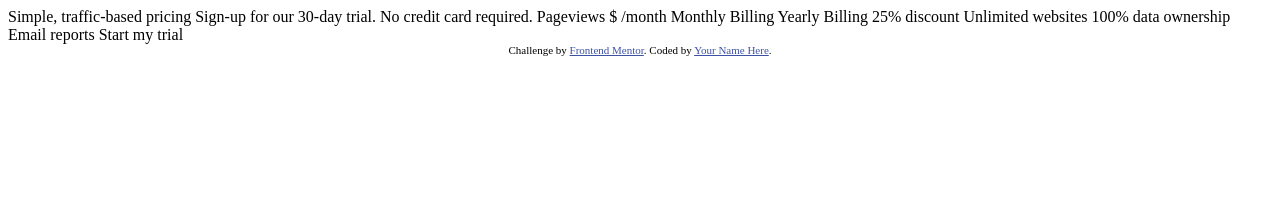
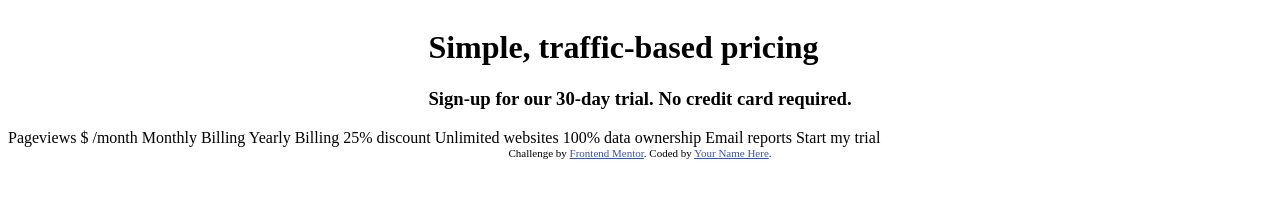
Before and after one commit to shoneriki/front-end, a plain HTML site: page interactive-pricing-component/index.html in a window 1280 px wide. Drawn offline with Linux system fonts and the light colour scheme.

Commit message:
text centered

```diff
--- a/interactive-pricing-component/index.html
+++ b/interactive-pricing-component/index.html
@@ -7,26 +7,27 @@
   <!-- displays site properly based on user's device -->
 
   <link rel="icon" type="image/png" sizes="32x32" href="./images/favicon-32x32.png">
+  <link rel="stylesheet" href="style.css">
 
   <title>Frontend Mentor | Interactive pricing component</title>
 
   <!-- Feel free to remove these styles or customise in your own stylesheet 👍 -->
-  <style>
-    .attribution {
-      font-size: 11px;
-      text-align: center;
-    }
 
-    .attribution a {
-      color: hsl(228, 45%, 44%);
-    }
-  </style>
 </head>
 
 <body>
+  <div class="page-wrap">
 
-  Simple, traffic-based pricing
-  Sign-up for our 30-day trial. No credit card required.
+    <div class="header-wrap">
+      <h1>Simple, traffic-based pricing</h1>
+      <h3>Sign-up for our 30-day trial. No credit card required.</h3>
+    </div>
+
+
+  </div>
+
+
+
 
   Pageviews
   $ /month
--- /dev/null
+++ b/interactive-pricing-component/style.css
@@ -0,0 +1,15 @@
+  .page-wrap {
+    display:flex;
+    justify-content: center;
+    margin: 0;
+    padding: 0;
+  }
+
+    .attribution {
+      font-size: 11px;
+      text-align: center;
+    }
+
+    .attribution a {
+      color: hsl(228, 45%, 44%);
+    }
```
